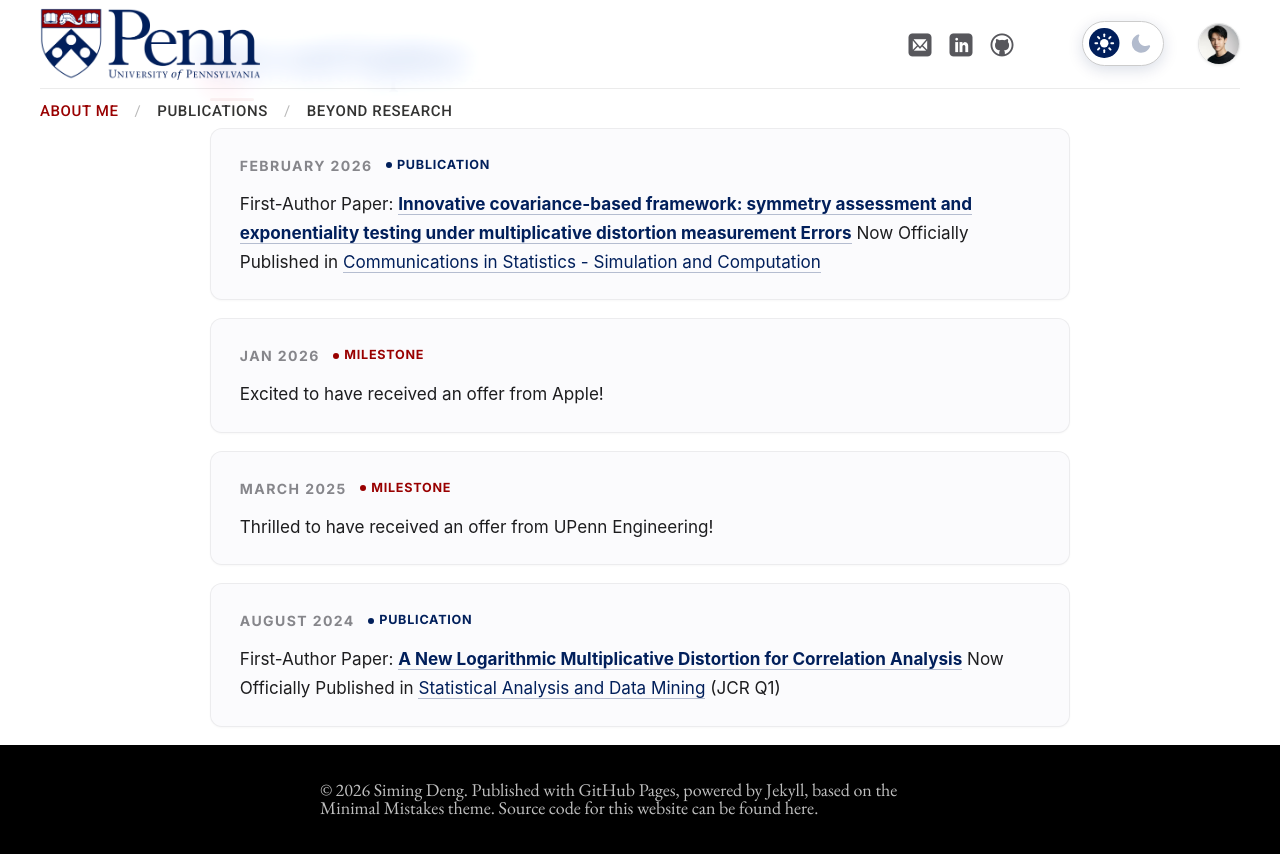
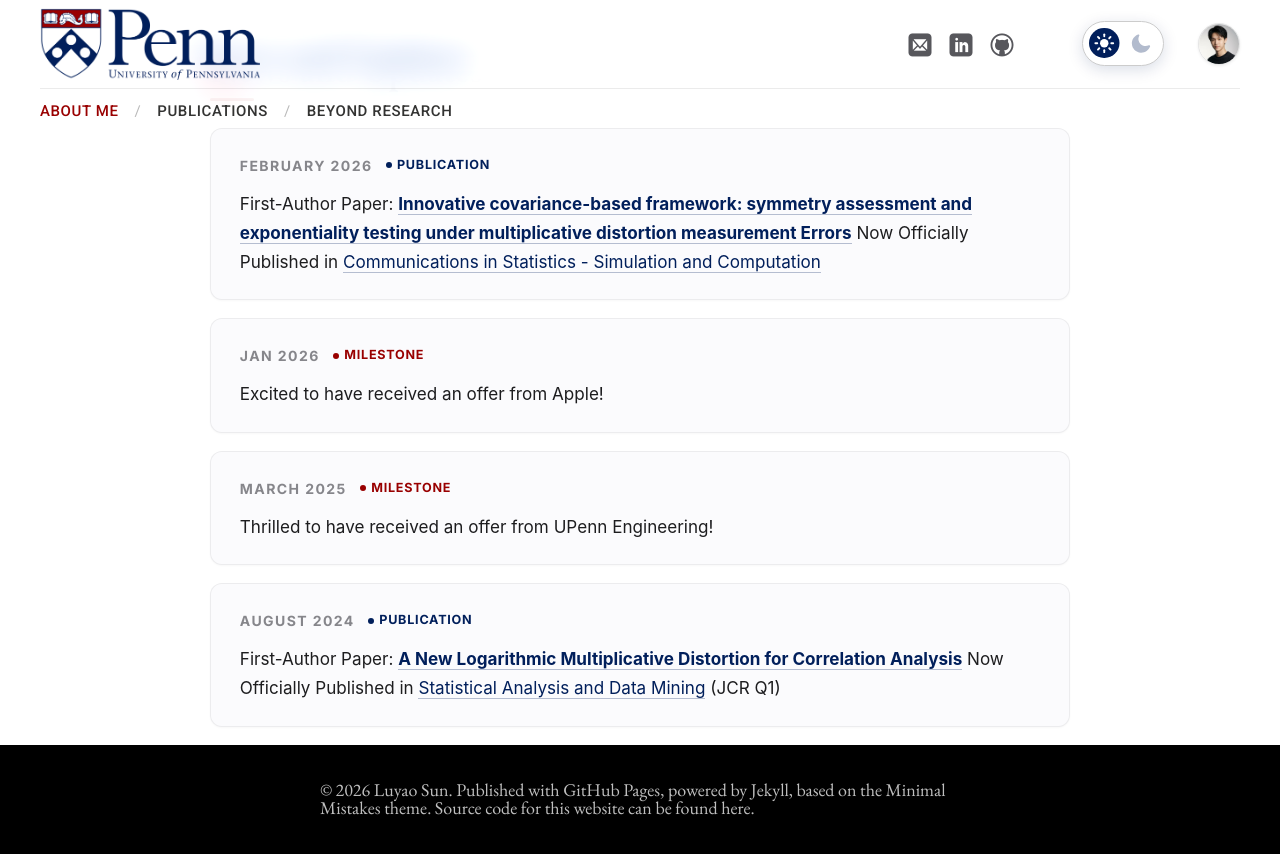
Before and after one commit to Luyao-Leo-Sun/Luyao-Leo-Sun.github.io, a Jekyll site: the page built from index.md, in a window 1280 px wide and 900 px high, scrolled down 3914 px. Shown: the top 854 px of the window. Built offline with Jekyll 4.4.1, drawn with Linux system fonts in a browser that asks for light colours; nearby versions of some CDN libraries; comment, search, counter and statistics services are not loaded; a style sheet for code colours, icons or effects is not loaded; part of the change alters nothing that is shown; grey boxes are pictures that could not be loaded.

Commit message:
Update personal information

```diff
--- a/_config.yml
+++ b/_config.yml
@@ -1,22 +1,22 @@
-title: Siming Deng
+title: Luyao Sun
 # Comment out url when working locally to resolve base urls correctly
-url: https://larrysimingdeng.github.io
+url: https://luyao-leo-sun.github.io
 
 # Default social-share preview image (Open Graph / Twitter card). Lives in /images/.
 og_image: og-cover.jpg
 
 # Owner/author information
 owner:
-  name: Siming Deng
+  name: Luyao Sun
   avatar: avatar.jpg
-  email: siming_deng_stat@163.com
-  github: LarrySimingDeng
-  linkedin: larry-deng-317b92360
-  scholar: https://scholar.google.com/citations?hl=en&user=aKyLtgsAAAAJ
-  researchgate: https://www.researchgate.net/profile/Siming-Deng-3
+  email: luyaosun@link.cuhk.edu.cn
+  github: Luyao-Leo-Sun
+  linkedin:
+  scholar:
+  researchgate:
 
 # https://search.google.com/search-console/ownership
-google_verify: "SkiyuGpJOKT74vv5GmXLvYXXDkXy4v8VWPtbelYz3Hs"
+google_verify: ""
 
 # Links to include in top navigation
 links:
```
